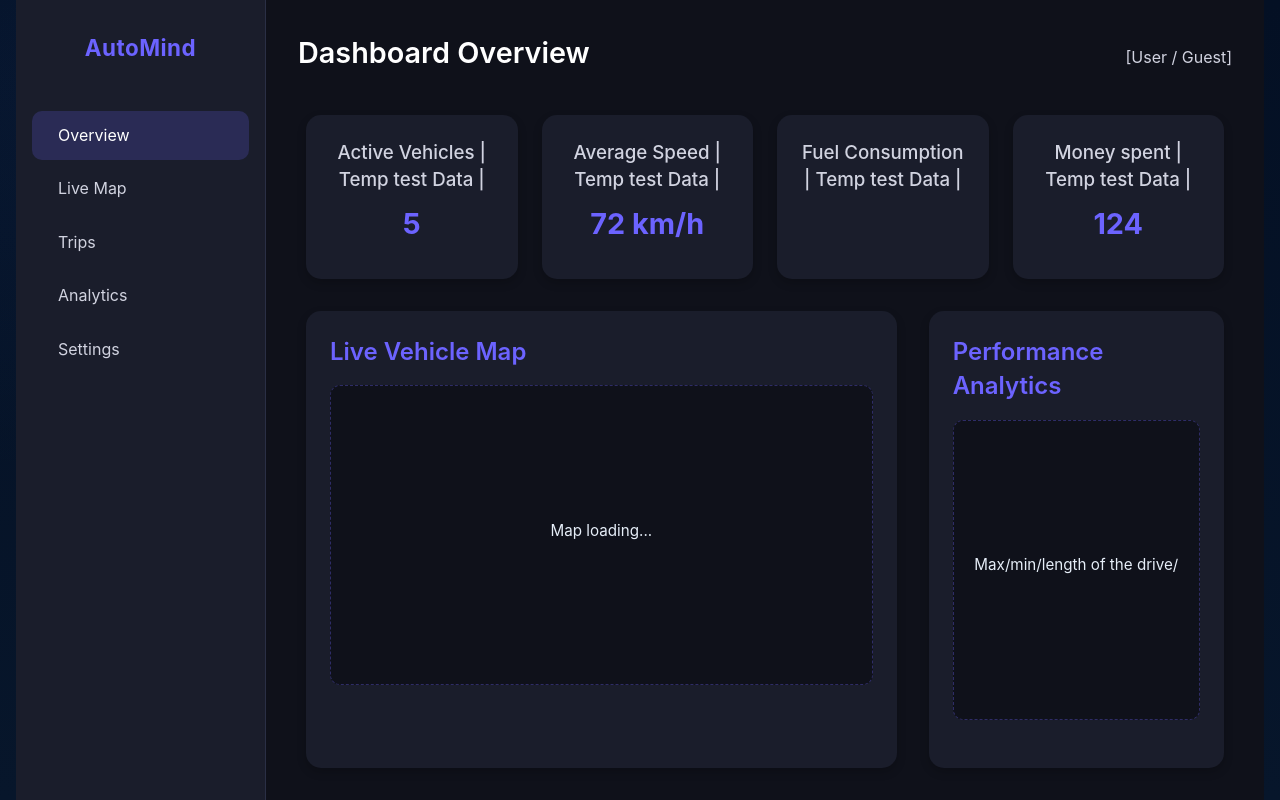
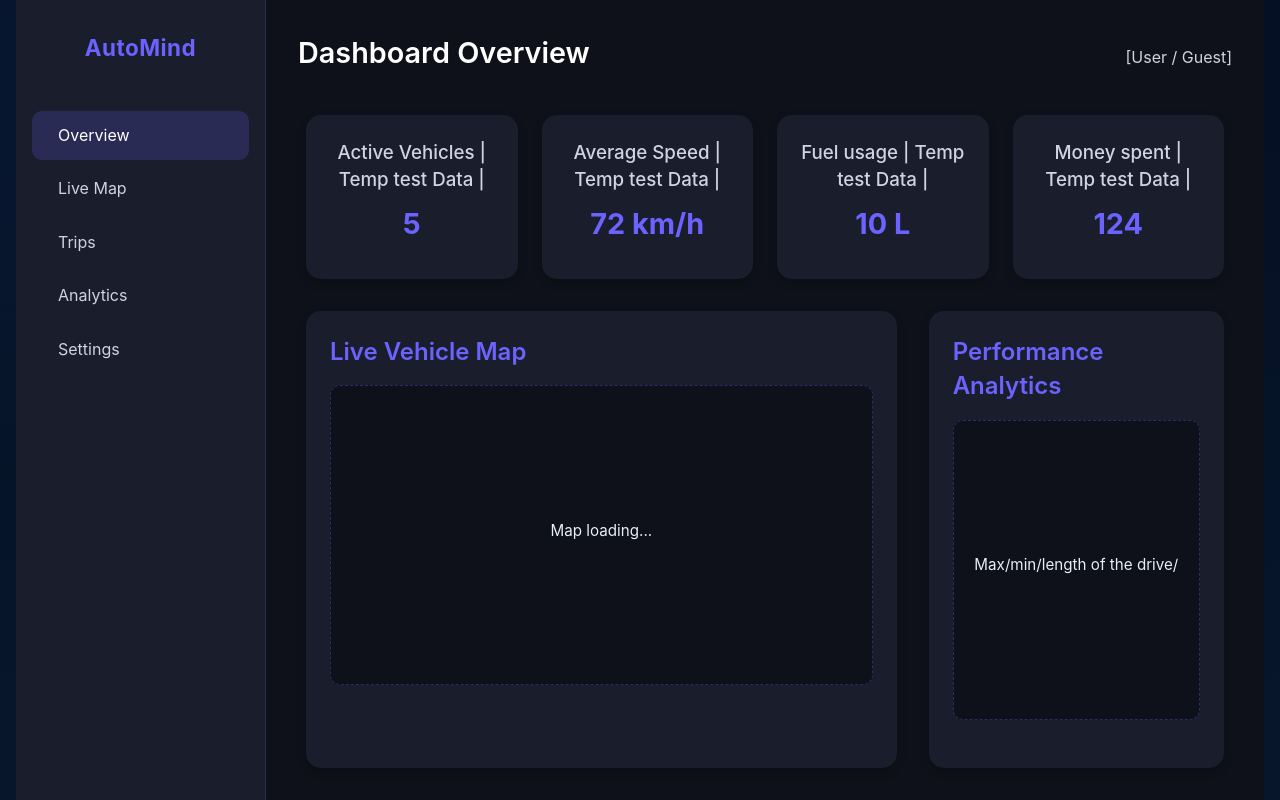
Before and after one commit to AutoMind-2527/Frontend, an Angular app in the folder AutoMind-Project/: page /dashboard in a window 1280 px wide. Built offline with nearby package versions, Linux system fonts and the light colour scheme.

Commit message:
quick fix

```diff
--- a/AutoMind-Project/src/app/dashboard/dashboard.html
+++ b/AutoMind-Project/src/app/dashboard/dashboard.html
@@ -32,8 +32,8 @@
         <p class="number">72 km/h</p>
       </div>
       <div class="card">
-        <h3>Fuel Consumption | Temp test Data |</h3>
-        <p class="number"></p>
+        <h3>Fuel usage | Temp test Data |</h3>
+        <p class="number">10 L</p>
       </div>
       <div class="card">
         <h3>Money spent | Temp test Data |</h3>
```
